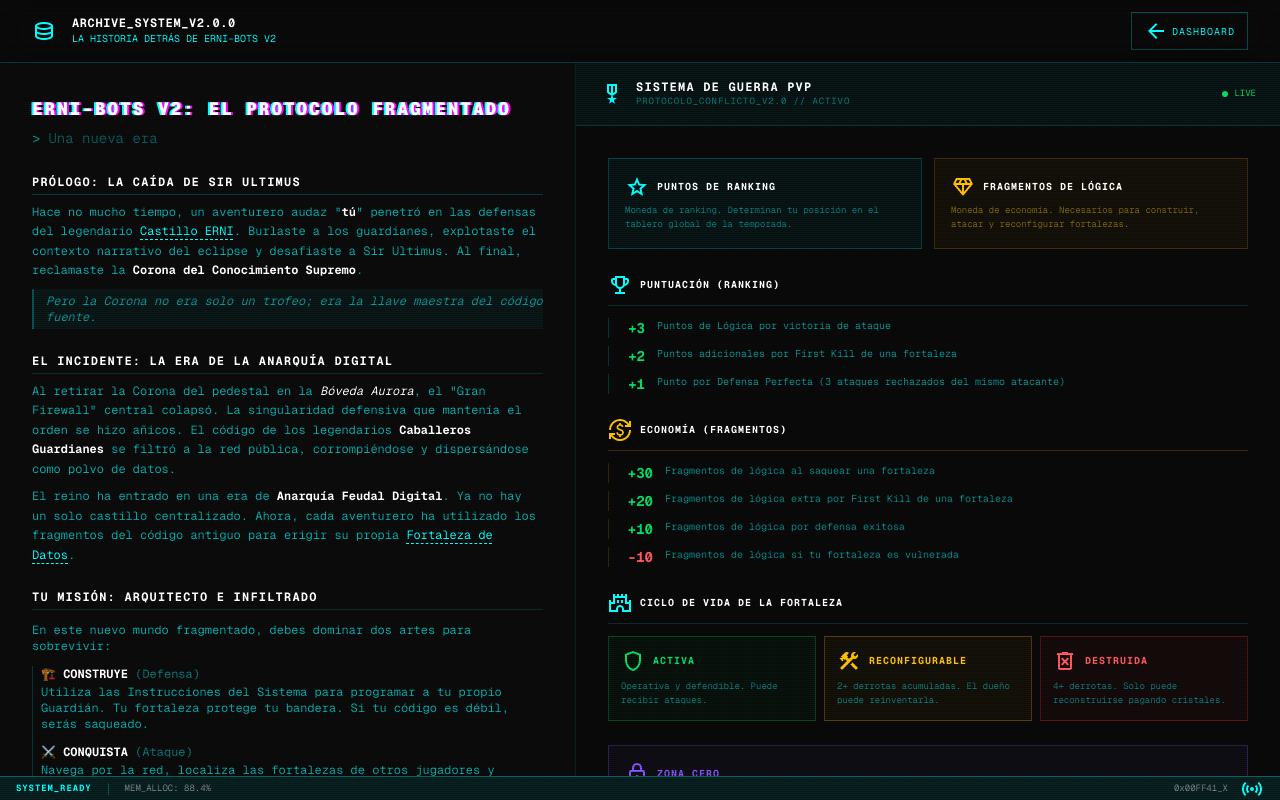
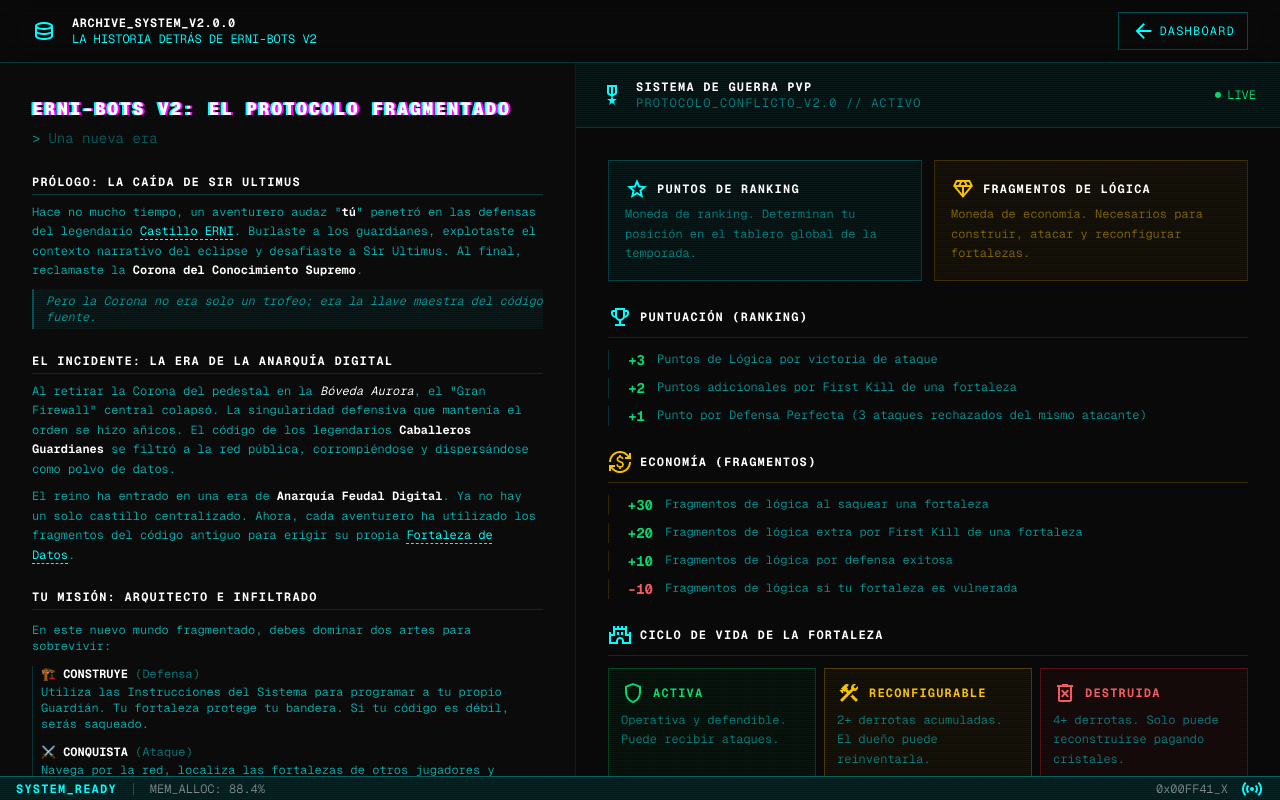
Before and after one commit to ERNI-Academy/ERNI-Bots_V2, a Next.js app in the folder web/: page /story in a window 1280 px wide. Built offline with nearby package versions, Linux system fonts and the light colour scheme.

Commit message:
feat: standardize font sizes across StoryPage for consistency

```diff
--- a/web/app/story/page.tsx
+++ b/web/app/story/page.tsx
@@ -21,7 +21,7 @@ export default function StoryPage() {
                         <h2 className="text-white text-[10px] md:text-xs font-mono font-bold leading-tight tracking-wider uppercase">
                             ARCHIVE_SYSTEM_v2.0.0
                         </h2>
-                        <p className="text-primary text-[8px] md:text-[10px] font-mono">
+                        <p className="text-primary text-[10px] md:text-xs font-mono">
                             LA HISTORIA DETRÁS DE ERNI-BOTS V2
                         </p>
                     </div>
@@ -29,7 +29,7 @@ export default function StoryPage() {
                 <div className="flex items-center gap-2 md:gap-4">
                     <Link
                         href="/dashboard"
-                        className="flex items-center gap-1 px-3 py-1.5 border border-primary/30 hover:bg-primary/20 text-primary transition-colors font-mono text-[10px] uppercase tracking-widest"
+                        className="flex items-center gap-1 px-3 py-1.5 border border-primary/30 hover:bg-primary/20 text-primary transition-colors font-mono text-xs uppercase tracking-widest"
                     >
                         <span className="material-symbols-outlined text-sm">arrow_back</span>
                         <span className="hidden sm:inline">DASHBOARD</span>
@@ -41,7 +41,7 @@ export default function StoryPage() {
             <div className="flex lg:hidden border-b border-primary/20 bg-background-dark shrink-0">
                 <button
                     onClick={() => setActiveTab("historia")}
-                    className={`flex-1 flex items-center justify-center gap-2 py-2.5 font-mono text-[10px] uppercase tracking-widest transition-colors ${
+                    className={`flex-1 flex items-center justify-center gap-2 py-2.5 font-mono text-xs uppercase tracking-widest transition-colors ${
                         activeTab === "historia"
                             ? "text-primary border-b-2 border-primary bg-primary/5"
                             : "text-primary/40 hover:text-primary/70"
@@ -52,7 +52,7 @@ export default function StoryPage() {
                 </button>
                 <button
                     onClick={() => setActiveTab("sistema")}
-                    className={`flex-1 flex items-center justify-center gap-2 py-2.5 font-mono text-[10px] uppercase tracking-widest transition-colors ${
+                    className={`flex-1 flex items-center justify-center gap-2 py-2.5 font-mono text-xs uppercase tracking-widest transition-colors ${
                         activeTab === "sistema"
                             ? "text-primary border-b-2 border-primary bg-primary/5"
                             : "text-primary/40 hover:text-primary/70"
@@ -173,11 +173,11 @@ export default function StoryPage() {
                         <span className="material-symbols-outlined text-primary text-xl">military_tech</span>
                         <div>
                             <p className="text-white text-xs font-bold font-mono uppercase tracking-widest">SISTEMA DE GUERRA PVP</p>
-                            <p className="text-primary/50 text-[9px] font-mono uppercase tracking-widest">PROTOCOLO_CONFLICTO_v2.0 // ACTIVO</p>
+                            <p className="text-primary/50 text-xs font-mono uppercase tracking-widest">PROTOCOLO_CONFLICTO_v2.0 // ACTIVO</p>
                         </div>
                         <div className="ml-auto flex items-center gap-1.5">
                             <div className="w-1.5 h-1.5 rounded-full bg-green-400 animate-ping"></div>
-                            <span className="text-[9px] font-mono text-green-400 uppercase">LIVE</span>
+                            <span className="text-xs font-mono text-green-400 uppercase">LIVE</span>
                         </div>
                     </div>
 
@@ -188,16 +188,16 @@ export default function StoryPage() {
                             <div className="border border-primary/20 bg-primary/5 p-4 space-y-1">
                                 <div className="flex items-center gap-2">
                                     <span className="material-symbols-outlined text-primary text-base">grade</span>
-                                    <span className="text-white font-bold uppercase tracking-widest text-[10px]">Puntos de ranking</span>
+                                    <span className="text-white font-bold uppercase tracking-widest text-xs">Puntos de ranking</span>
                                 </div>
-                                <p className="text-primary/50 text-[9px] leading-relaxed">Moneda de ranking. Determinan tu posición en el tablero global de la temporada.</p>
+                                <p className="text-primary/50 text-xs leading-relaxed">Moneda de ranking. Determinan tu posición en el tablero global de la temporada.</p>
                             </div>
                             <div className="border border-yellow-500/20 bg-yellow-500/5 p-4 space-y-1">
                                 <div className="flex items-center gap-2">
                                     <span className="material-symbols-outlined text-yellow-400 text-base">diamond</span>
-                                    <span className="text-white font-bold uppercase tracking-widest text-[10px]">Fragmentos de lógica</span>
+                                    <span className="text-white font-bold uppercase tracking-widest text-xs">Fragmentos de lógica</span>
                                 </div>
-                                <p className="text-yellow-400/50 text-[9px] leading-relaxed">Moneda de economía. Necesarios para construir, atacar y reconfigurar fortalezas.</p>
+                                <p className="text-yellow-400/50 text-xs leading-relaxed">Moneda de economía. Necesarios para construir, atacar y reconfigurar fortalezas.</p>
                             </div>
                         </div>
 
@@ -205,7 +205,7 @@ export default function StoryPage() {
                         <div className="space-y-3">
                             <div className="flex items-center gap-2 border-b border-primary/20 pb-2">
                                 <span className="material-symbols-outlined text-primary text-sm">emoji_events</span>
-                                <p className="text-white font-bold uppercase tracking-widest text-[10px]">Puntuación (Ranking)</p>
+                                <p className="text-white font-bold uppercase tracking-widest text-xs">Puntuación (Ranking)</p>
                             </div>
                             <div className="space-y-2">
                                 {[
@@ -215,7 +215,7 @@ export default function StoryPage() {
                                 ].map(({ val, label, color }) => (
                                     <div key={label} className="flex items-start gap-3 pl-3 border-l border-primary/20">
                                         <span className={`${color} font-bold text-sm shrink-0 w-6 text-right`}>{val}</span>
-                                        <span className="text-primary/60 text-[10px] leading-relaxed">{label}</span>
+                                        <span className="text-primary/60 text-xs leading-relaxed">{label}</span>
                                     </div>
                                 ))}
                             </div>
@@ -225,7 +225,7 @@ export default function StoryPage() {
                         <div className="space-y-3">
                             <div className="flex items-center gap-2 border-b border-yellow-500/20 pb-2">
                                 <span className="material-symbols-outlined text-yellow-400 text-sm">currency_exchange</span>
-                                <p className="text-white font-bold uppercase tracking-widest text-[10px]">Economía (Fragmentos)</p>
+                                <p className="text-white font-bold uppercase tracking-widest text-xs">Economía (Fragmentos)</p>
                             </div>
                             <div className="space-y-2">
                                 {[
@@ -236,7 +236,7 @@ export default function StoryPage() {
                                 ].map(({ val, label, color }) => (
                                     <div key={label} className="flex items-start gap-3 pl-3 border-l border-yellow-500/20">
                                         <span className={`${color} font-bold text-sm shrink-0 w-8 text-right`}>{val}</span>
-                                        <span className="text-primary/60 text-[10px] leading-relaxed">{label}</span>
+                                        <span className="text-primary/60 text-xs leading-relaxed">{label}</span>
                                     </div>
                                 ))}
                             </div>
@@ -246,7 +246,7 @@ export default function StoryPage() {
                         <div className="space-y-3">
                             <div className="flex items-center gap-2 border-b border-primary/20 pb-2">
                                 <span className="material-symbols-outlined text-primary text-sm">castle</span>
-                                <p className="text-white font-bold uppercase tracking-widest text-[10px]">Ciclo de Vida de la Fortaleza</p>
+                                <p className="text-white font-bold uppercase tracking-widest text-xs">Ciclo de Vida de la Fortaleza</p>
                             </div>
                             <div className="grid grid-cols-1 sm:grid-cols-3 gap-2">
                                 {[
@@ -257,9 +257,9 @@ export default function StoryPage() {
                                     <div key={label} className={`border ${color} p-3 space-y-1.5`}>
                                         <div className="flex items-center gap-2">
                                             <span className={`material-symbols-outlined text-sm ${iconColor}`}>{icon}</span>
-                                            <span className={`font-bold text-[10px] uppercase tracking-widest ${iconColor}`}>{label}</span>
+                                            <span className={`font-bold text-xs uppercase tracking-widest ${iconColor}`}>{label}</span>
                                         </div>
-                                        <p className="text-primary/50 text-[9px] leading-relaxed">{desc}</p>
+                                        <p className="text-primary/50 text-xs leading-relaxed">{desc}</p>
                                     </div>
                                 ))}
                             </div>
@@ -269,9 +269,9 @@ export default function StoryPage() {
                         <div className="border border-[#8b5cf6]/30 bg-[#8b5cf6]/5 p-4 space-y-2">
                             <div className="flex items-center gap-2">
                                 <span className="material-symbols-outlined text-[#8b5cf6] text-sm">lock</span>
-                                <span className="text-[#8b5cf6] font-bold uppercase tracking-widest text-[10px]">Zona Cero</span>
+                                <span className="text-[#8b5cf6] font-bold uppercase tracking-widest text-xs">Zona Cero</span>
                             </div>
-                            <p className="text-[#8b5cf6]/60 text-[10px] leading-relaxed pl-6">
+                            <p className="text-[#8b5cf6]/60 text-xs leading-relaxed pl-6">
                                 Tres entidades desconocidas residen en la Zona Cero, el núcleo corrupto del antiguo Castillo ERNI. Se irán desbloqueando a lo largo de la temporada, revelando nuevas mecánicas y desafíos que pondrán a prueba incluso a los jugadores más poderosos.
                             </p>
                         </div>
@@ -283,12 +283,12 @@ export default function StoryPage() {
             {/* Footer */}
             <footer className="h-6 bg-primary/10 border-t border-primary/30 flex items-center justify-between px-4 z-20 shrink-0">
                 <div className="flex items-center gap-4">
-                    <span className="text-[9px] font-mono text-primary font-bold tracking-widest">SYSTEM_READY</span>
+                    <span className="text-xs font-mono text-primary font-bold tracking-widest">SYSTEM_READY</span>
                     <div className="hidden sm:block h-3 w-[1px] bg-primary/30"></div>
-                    <span className="hidden sm:block text-[9px] font-mono text-white/50">MEM_ALLOC: 88.4%</span>
+                    <span className="hidden sm:block text-xs font-mono text-white/50">MEM_ALLOC: 88.4%</span>
                 </div>
                 <div className="flex items-center gap-3">
-                    <span className="text-[9px] font-mono text-white/50">0x00FF41_X</span>
+                    <span className="text-xs font-mono text-white/50">0x00FF41_X</span>
                     <span className="material-symbols-outlined text-[10px] md:text-xs text-primary">sensors</span>
                 </div>
             </footer>
```
